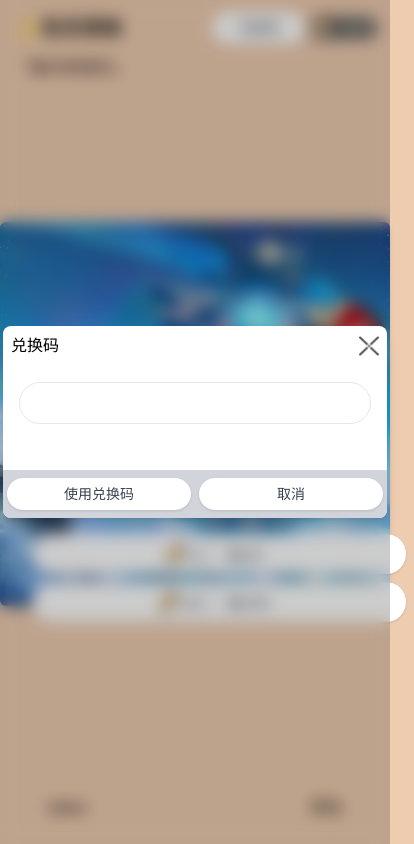
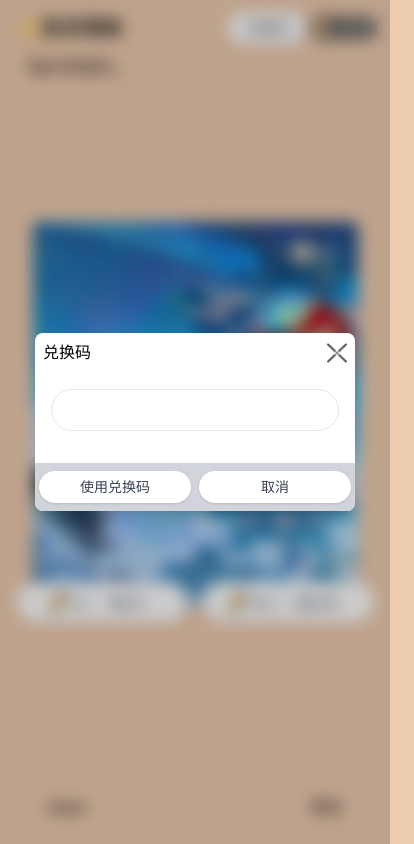
Before and after one commit to laiqfun/birthday, a Next.js app: page / in a window 390 px wide. Both pictures are taken after a click on the button "兑换码". Shown: the whole page, 414 px wide, since content can reach past the window. Built offline with nearby package versions, Linux system fonts and the light colour scheme; a web font is replaced by a local one.

Commit message:
优化banner样式移动端适应 优化弹窗

```diff
--- a/components/Banner.tsx
+++ b/components/Banner.tsx
@@ -36,7 +36,7 @@ export default function Banner() {
   }, []);
   return (
     <div
-      className="w-full md:max-w-3xl h-96 md:mx-12  max-w-full mx-0 relative bg-cover rounded-md shadow-md opacity-0"
+      className="w-5/6 md:max-w-3xl h-96 md:mx-12  max-w-full mx-0 relative bg-cover rounded-md shadow-md opacity-0"
       style={{ backgroundImage: `url('${backgroundImage.src}')` }}
       ref={rootRef}
     >
@@ -47,7 +47,7 @@ export default function Banner() {
       </div>
       <div
         className={
-          "absolute -right-6 bottom-0 translate-y-5 flex items-center flex-col sm:flex-row w-full sm:w-auto"
+          "absolute -left-6 sm:left-auto -right-6 bottom-0 translate-y-5 flex items-center"
         }
         ref={buttonGroupRef}
       >
--- a/components/Button.tsx
+++ b/components/Button.tsx
@@ -12,7 +12,7 @@ export default function Button({
   return (
     <button
       className="
-      p-1 px-5 m-1
+      p-1 px-3 m-1
       w-full sm:w-auto
       flex justify-center items-center
       shadow
--- a/components/Dialog.tsx
+++ b/components/Dialog.tsx
@@ -68,15 +68,13 @@ export default function Dialog({
       <div
         onClick={(ev) => ev.stopPropagation()}
         ref={containerRef}
-        className="
+        className={`
       flex flex-col
-      w-96
-      h-48
-      max-w-lg
       bg-white
+      min-w-[20rem]
       rounded-lg
       shadow-lg
-      "
+      `}
       >
         <div className="p-2 flex items-center">
           <span className="flex-1">{title}</span>
```
